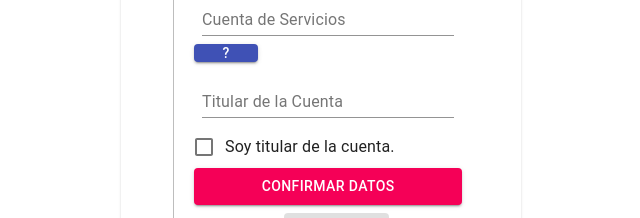
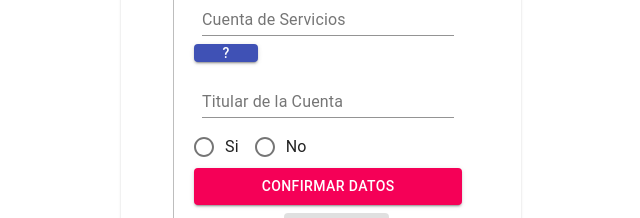
Before and after one commit to sapox/turnera_front, a React (Create React App) app in the folder turnera-app/: page / in a window 1280 px wide. Shown: the part 983-1201 px from the top of the page, without its empty margins (319-959 px from the left). Built offline with nearby package versions, Linux system fonts and the light colour scheme.

Commit message:
add si & no checkbox

```diff
--- a/turnera-app/src/components/DatePicker.js
+++ b/turnera-app/src/components/DatePicker.js
@@ -7,7 +7,7 @@ import { addDays, setMinutes } from "date-fns";
 
 registerLocale("es", es);
 
-const CustomDatePicker = ({ name, value, onChange, minDate, maxDate, showTimeSelect, showDisabledMonthNavigation, showTimeSelectOnly, interval, excludeDates, excludedTimes, minTime, maxTime, dateFormat, filterDate, inline, disabled }) => {
+const CustomDatePicker = ({ name, value, onChange, minDate, maxDate, showTimeSelect, showDisabledMonthNavigation, showTimeSelectOnly, interval, excludeDates, excludedTimes, minTime, maxTime, dateFormat, filterDate, inline }) => {
 	//startDate is set to tomorrow starting at minute 30
 	const [ startDate, setStartDate ] = React.useState(setMinutes(addDays(new Date(), 1), 30));
 
@@ -38,7 +38,6 @@ const CustomDatePicker = ({ name, value, onChange, minDate, maxDate, showTimeSel
 			minTime={minTime}
 			maxTime={maxTime}
 			inline={inline}
-			disabled={disabled}
 		/>
 	);
 }
--- a/turnera-app/src/components/FormContacto.js
+++ b/turnera-app/src/components/FormContacto.js
@@ -4,6 +4,8 @@ import Zoom from '@material-ui/core/Zoom';
 import { useFormik } from 'formik';
 import * as Yup from 'yup';
 import { FormControl, TextField, Button, Checkbox, FormControlLabel } from "@material-ui/core";
+import Radio from '@material-ui/core/Radio';
+import RadioGroup from '@material-ui/core/RadioGroup';
 import { useDispatch } from 'react-redux';
 import { setUserValues } from './features/contacto/userSlice';
 import $, { param } from "jquery"
@@ -48,7 +50,6 @@ const FormContacto = () => {
 	const dispatch = useDispatch();
 	const [error,setError]= useState('');
 	const [toggle, setToggle]= useState(false);
-	const [titular, setTitular]= useState(false);
 	const [habilitado, setHabilitado]= useState(false);
 	const formik = useFormik({
 		initialValues: {
@@ -79,8 +80,12 @@ const FormContacto = () => {
 		setHabilitado(!habilitado);
 	}
 
-	const handleTitular = () => {
-		setTitular(!titular);
+	const show = () => {
+		document.getElementById('titular').style.display  = 'block';
+	}
+
+	const hide = () => {
+		document.getElementById('titular').style.display  = 'none';
 	}
 
 	useEffect(() => {
@@ -192,11 +197,11 @@ const FormContacto = () => {
 				</Button>
 				<Zoom in={toggle}>
 					<Paper elevation={4}>
-						{toggle && <img id="service" style={{width: 350, height: 250}} src={service}></img>}
+						{toggle && <img id="service" style={{width: 350, height: 150}} src={service}></img>}
 					</Paper>
 				</Zoom>
-				<Zoom in={!titular}>
-					<TextField
+				<div id="titular">
+				<TextField
 						placeholder="Titular de la Cuenta"
 						label="Titular de la Cuenta"
 						id="titularCuenta"
@@ -207,14 +212,24 @@ const FormContacto = () => {
 						helperText={formik.errors.titularCuenta}
 						error={formik.errors.titularCuenta}
 					/>
-				</Zoom>
-				<FormControlLabel
+				</div>
+				<RadioGroup row aria-label="position" name="position" defaultValue="top" >
+					<FormControlLabel
+					id="si"
+					value="Si"
 					disabled={habilitado}
-					value="end"
-					control={<Checkbox color="primary" onClick={handleTitular}/>}
-					label="Soy titular de la cuenta."
-					labelPlacement="end"
-				/>
+					control={<Radio color="primary" onChange={hide}/>}
+					label="Si"
+					labelPlacement="Si"
+					/>
+					<FormControlLabel
+					value="No"
+					disabled={habilitado}
+					control={<Radio color="primary" onChange={show}/>}
+					label="No"
+					labelPlacement="No"
+					/>
+     			</RadioGroup>
 				<Button
 					disabled={habilitado}
 					type="submit"
--- a/turnera-app/src/components/FormTurnos.js
+++ b/turnera-app/src/components/FormTurnos.js
@@ -48,7 +48,7 @@ const FormTurnos = () => {
 			hora: '',
 		},
 		onSubmit: values => {
-			const { hora, sucursalId, direccion, localidad, fecha } = values;
+			const { hora, sucursalId, direccion, fecha } = values;
 			const auxHora = hora.split('_')[0];
 			const auxCaja = hora.split('_')[1];
 			const fechaAux = formatISO(new Date(`${fecha}`), {representation: 'date' });
@@ -192,6 +192,7 @@ const FormTurnos = () => {
 					inline={formik.values.sucursalId !== ''}
 					excludeDates={populateFeriados(feriados)}
 					disabled
+					placeholderText="This is disabled"
 				/>
 				{turnos.length > 0 &&
 					<FormControl style={{ maxWidth: 200 }}>
@@ -214,7 +215,7 @@ const FormTurnos = () => {
 					</FormControl>
 				}
 				<Zoom in={horaTurno}>
-					<div  style={{ border: "ridge", textAlign: "justify" }}>Ud. <b>{nombreUser} {apellidoUser}</b>, con DNI: <b>{dniUser}</b> esta a punto de sacar un turno
+					<div  style={{ border: "ridge", textAlign: "justify", justifyContent: "center" }}>Ud. <b>{nombreUser} {apellidoUser}</b>, con DNI: <b>{dniUser}</b> esta a punto de sacar un turno
 					para la oficina comercial de <b>{sucursalNombre}({sucursalDireccion}),{sucursalLocalidad}</b>.
 				 	En la fecha <b>{fechaTurno}</b> a las <b>{horaTurno} hs</b>.</div>
 				</Zoom>
```
